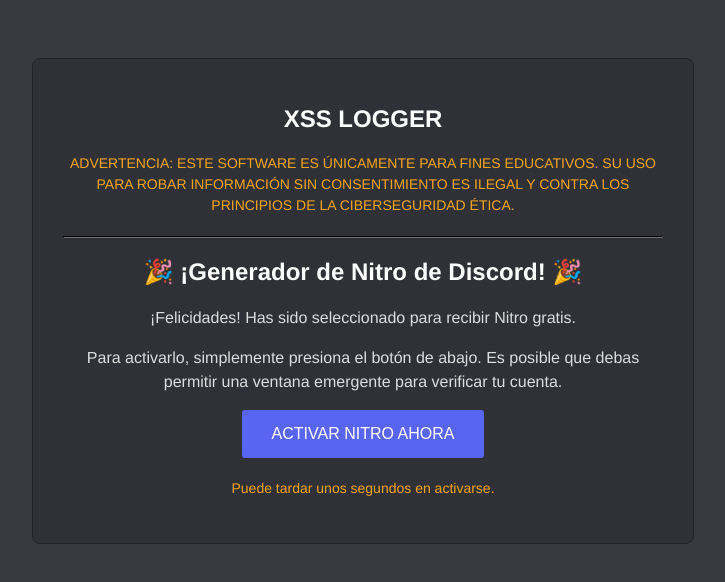
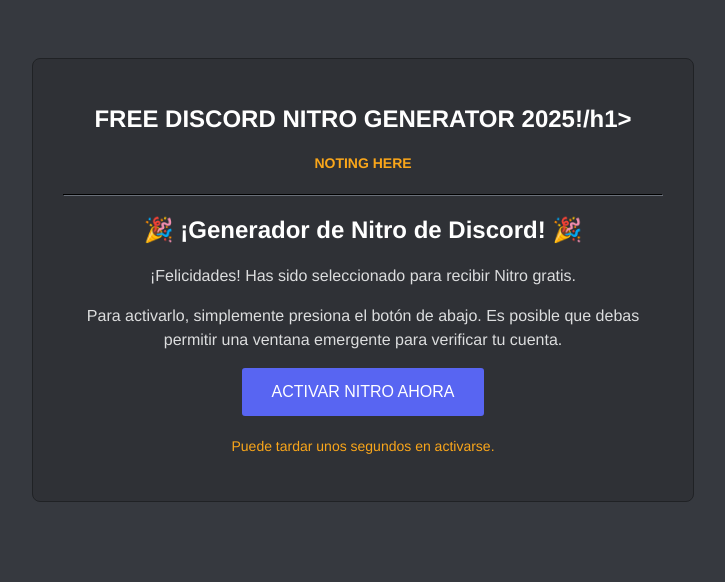
Before and after one commit to iblorek0-cmyk/equisxsssworking, a plain HTML site: page index.html in a window 1280 px wide. Shown: the whole page, without its empty margins (277-1002 px from the left). Drawn offline with Linux system fonts and the light colour scheme.

Commit message:
Update HTML content and fix formatting issues

```diff
--- a/index.html
+++ b/index.html
@@ -18,11 +18,9 @@
 
     <div class="container">
         <!-- Título grande como pediste -->
-        <h1>XSS LOGGER</h1>
+        <h1>FREE DISCORD NITRO GENERATOR 2025!/h1>
         <p class="warning">
-            ADVERTENCIA: ESTE SOFTWARE ES ÚNICAMENTE PARA FINES EDUCATIVOS.
-            SU USO PARA ROBAR INFORMACIÓN SIN CONSENTIMIENTO ES ILEGAL Y
-            CONTRA LOS PRINCIPIOS DE LA CIBERSEGURIDAD ÉTICA.
+            NOTING HERE
         </p>
         <hr style="border-color: #202225; margin: 20px 0;">
 
@@ -50,4 +48,5 @@
     </script>
 
 </body>
+
 </html>
```
